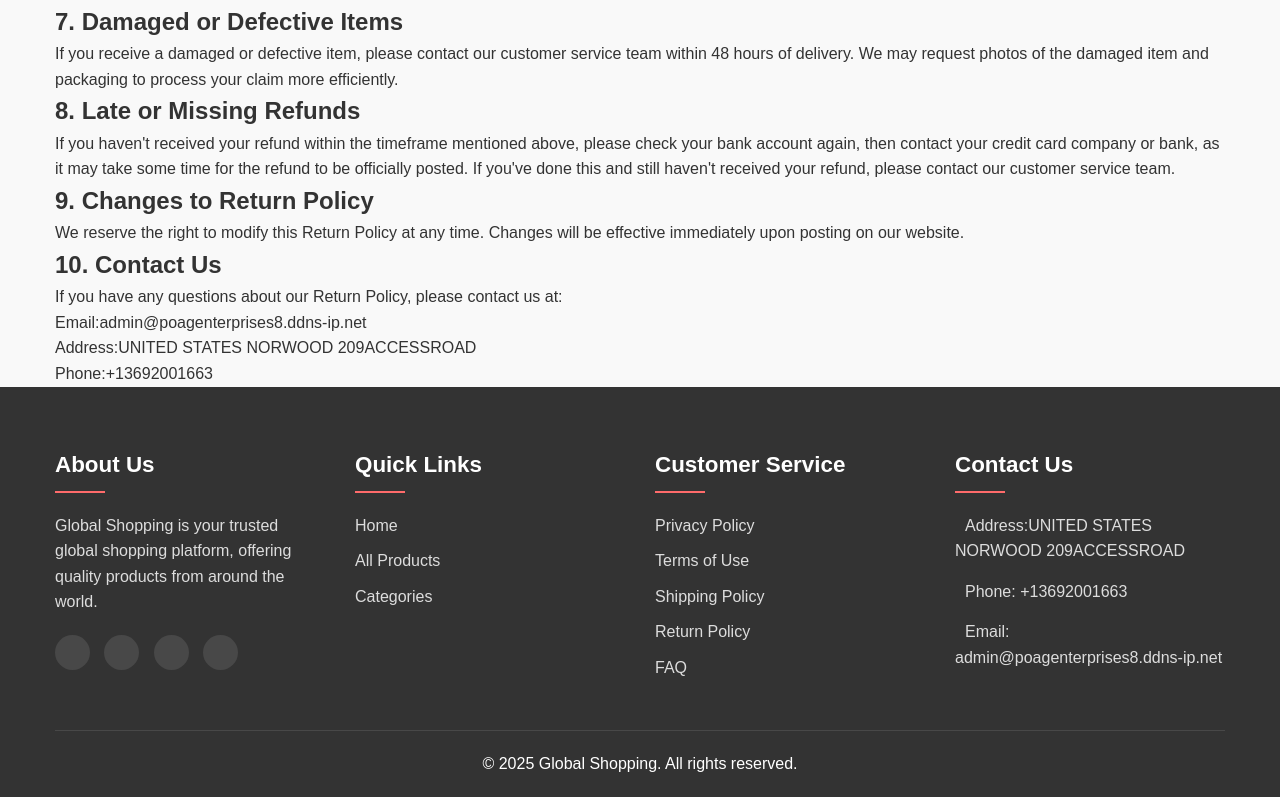
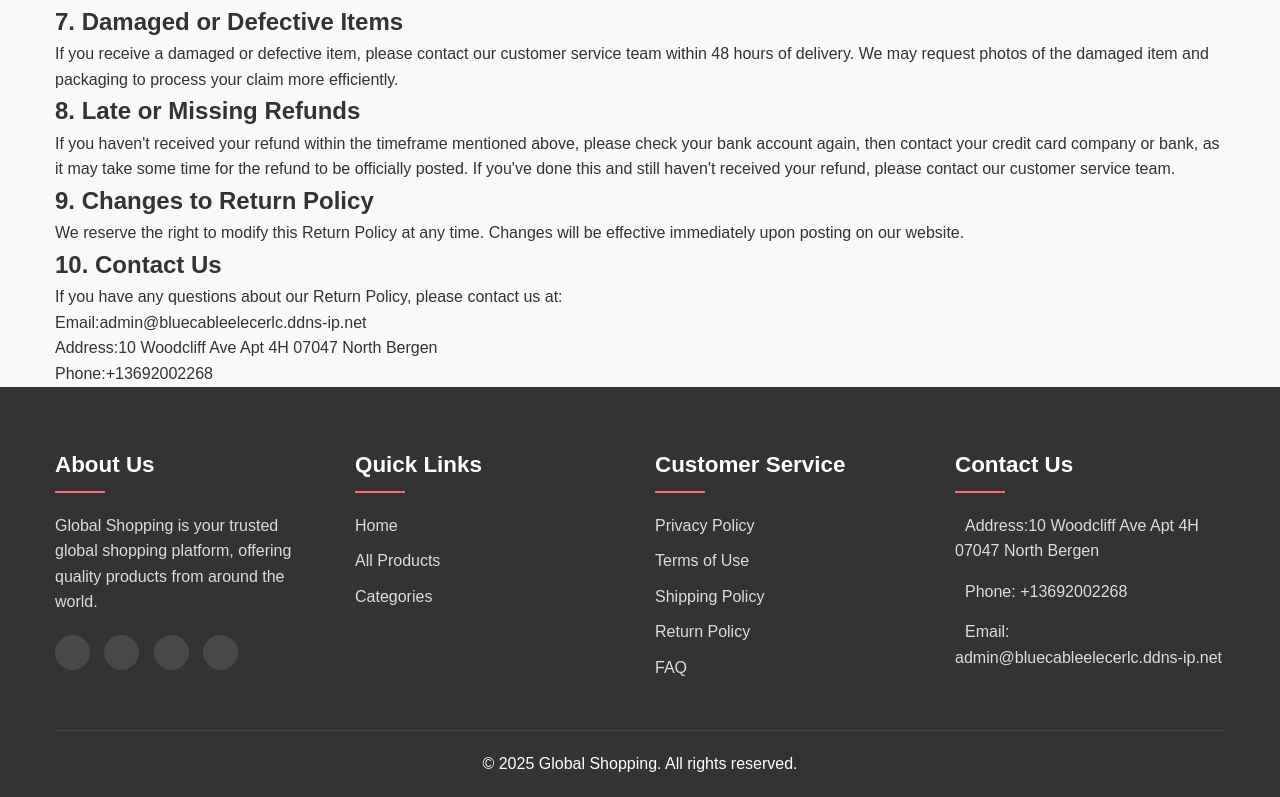
Before and after one commit to SLOMEDIALLC/bluecableelecerlc, a plain HTML site: page returns.html in a window 1280 px wide. Shown: the part 1289-2086 px from the top of the page. Drawn offline with Linux system fonts and the light colour scheme.

Commit message:
Add files via upload

```diff
--- a/returns.html
+++ b/returns.html
@@ -122,12 +122,12 @@
 
                 <p>If you have any questions about our Return Policy, please contact us at:</p>
 
-                <p>Email:admin@poagenterprises8.ddns-ip.net
+                <p>Email:admin@bluecableelecerlc.ddns-ip.net
 <br>
-                Address:UNITED STATES NORWOOD 209ACCESSROAD
+                Address:10 Woodcliff Ave Apt 4H 07047 North Bergen
 <br>
-                Phone:+13692001663
-</p>
+                Phone:+13692002268
+
             </div>
         </div>
     </section>
@@ -165,11 +165,11 @@
                 </div>
                 <div class="footer-section contact">
                     <h3>Contact Us</h3>
-                    <p><i class="fas fa-map-marker-alt"></i> Address:UNITED STATES NORWOOD 209ACCESSROAD
+                    <p><i class="fas fa-map-marker-alt"></i> Address:10 Woodcliff Ave Apt 4H 07047 North Bergen
 </p>
-                    <p><i class="fas fa-phone"></i> Phone: +13692001663
+                    <p><i class="fas fa-phone"></i> Phone: +13692002268
 </p>
-                    <p><i class="fas fa-envelope"></i> Email: admin@poagenterprises8.ddns-ip.net
+                    <p><i class="fas fa-envelope"></i> Email: admin@bluecableelecerlc.ddns-ip.net
 
 </p>
                 </div>
```
Also changed, not shown: faq.html (+6 -5 lines), index.html (+3 -4 lines), privacy.html (+7 -7 lines), shipping.html (+6 -6 lines), terms.html (+6 -7 lines).
